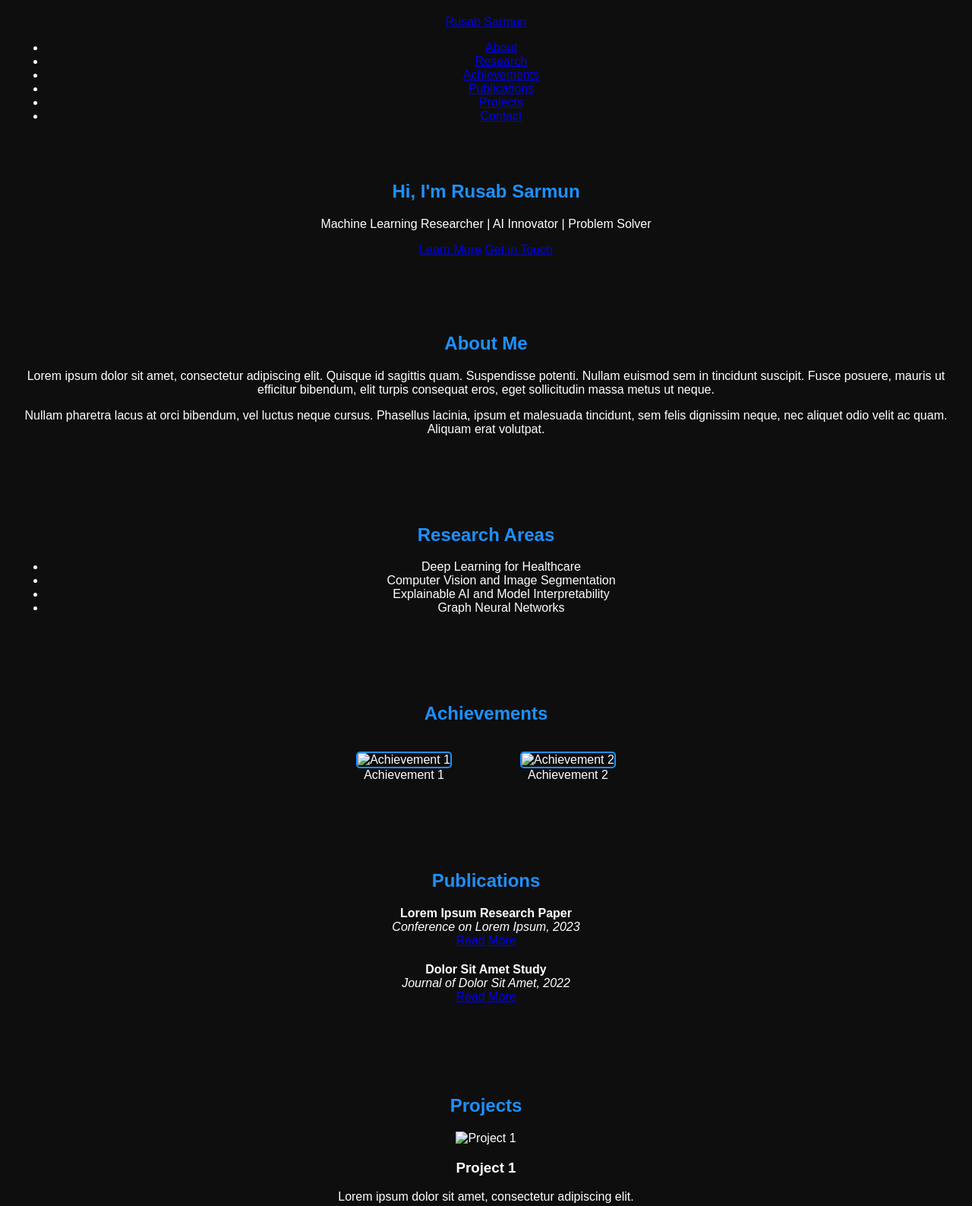
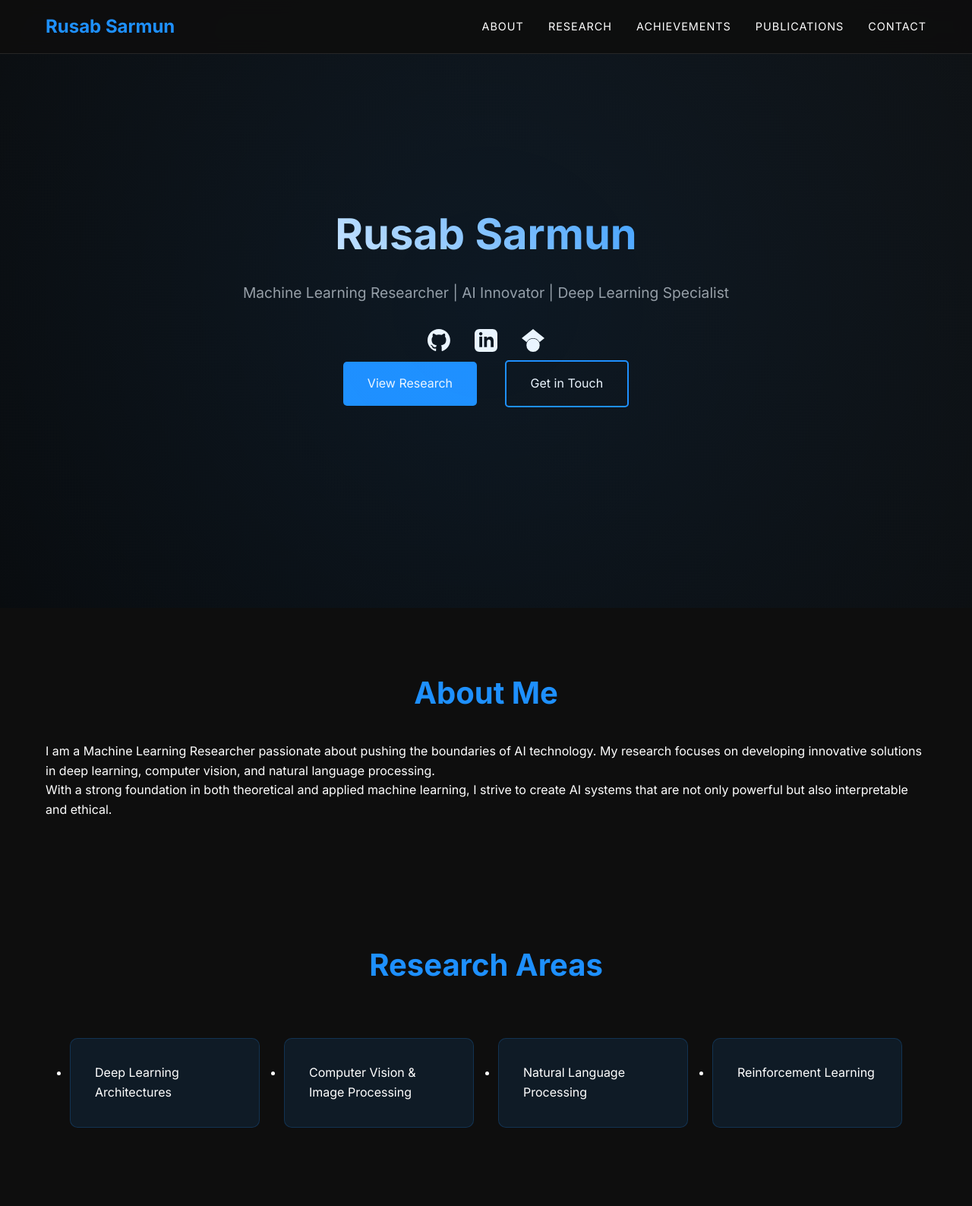
Before and after one commit to Rusab/rusabsarmun.github.io, a plain HTML site: page index.html in a window 1280 px wide. Shown: the top 1587 px of the page at 76% size. Drawn offline with Linux system fonts and the light colour scheme.

Commit message:
base of website

```diff
--- a/index.html
+++ b/index.html
@@ -5,6 +5,7 @@
     <meta name="viewport" content="width=device-width, initial-scale=1.0">
     <title>Rusab Sarmun | ML Researcher</title>
     <link rel="stylesheet" href="style.css">
+    <link href="https://fonts.googleapis.com/css2?family=Inter:wght@400;500;600;700&display=swap" rel="stylesheet">
 </head>
 <body>
     <!-- Navbar -->
@@ -16,7 +17,6 @@
                 <li><a href="#research">Research</a></li>
                 <li><a href="#achievements">Achievements</a></li>
                 <li><a href="#publications">Publications</a></li>
-                <li><a href="#projects">Projects</a></li>
                 <li><a href="#contact">Contact</a></li>
             </ul>
         </div>
@@ -25,10 +25,23 @@
     <!-- Hero Section -->
     <section id="home" class="hero">
         <div class="container">
-            <h1>Hi, I'm Rusab Sarmun</h1>
-            <p>Machine Learning Researcher | AI Innovator | Problem Solver</p>
-            <a href="#about" class="btn">Learn More</a>
-            <a href="#contact" class="btn secondary">Get in Touch</a>
+            <h1>Rusab Sarmun</h1>
+            <p>Machine Learning Researcher | AI Innovator | Deep Learning Specialist</p>
+            <div class="social-links">
+                <a href="https://github.com/rusabsarmun" target="_blank">
+                    <img src="assets/icons/github.svg" alt="GitHub" width="30">
+                </a>
+                <a href="https://linkedin.com/in/rusabsarmun" target="_blank">
+                    <img src="assets/icons/linkedin.svg" alt="LinkedIn" width="30">
+                </a>
+                <a href="https://scholar.google.com/citations?user=YOUR_ID" target="_blank">
+                    <img src="assets/icons/scholar.svg" alt="Google Scholar" width="30">
+                </a>
+            </div>
+            <div class="cta-buttons">
+                <a href="#research" class="btn">View Research</a>
+                <a href="#contact" class="btn secondary">Get in Touch</a>
+            </div>
         </div>
     </section>
 
@@ -36,8 +49,8 @@
     <section id="about">
         <div class="container">
             <h2>About Me</h2>
-            <p>Lorem ipsum dolor sit amet, consectetur adipiscing elit. Quisque id sagittis quam. Suspendisse potenti. Nullam euismod sem in tincidunt suscipit. Fusce posuere, mauris ut efficitur bibendum, elit turpis consequat eros, eget sollicitudin massa metus ut neque.</p>
-            <p>Nullam pharetra lacus at orci bibendum, vel luctus neque cursus. Phasellus lacinia, ipsum et malesuada tincidunt, sem felis dignissim neque, nec aliquet odio velit ac quam. Aliquam erat volutpat.</p>
+            <p>I am a Machine Learning Researcher passionate about pushing the boundaries of AI technology. My research focuses on developing innovative solutions in deep learning, computer vision, and natural language processing.</p>
+            <p>With a strong foundation in both theoretical and applied machine learning, I strive to create AI systems that are not only powerful but also interpretable and ethical.</p>
         </div>
     </section>
 
@@ -46,10 +59,10 @@
         <div class="container">
             <h2>Research Areas</h2>
             <ul class="research-list">
-                <li>Deep Learning for Healthcare</li>
-                <li>Computer Vision and Image Segmentation</li>
-                <li>Explainable AI and Model Interpretability</li>
-                <li>Graph Neural Networks</li>
+                <li>Deep Learning Architectures</li>
+                <li>Computer Vision & Image Processing</li>
+                <li>Natural Language Processing</li>
+                <li>Reinforcement Learning</li>
             </ul>
         </div>
     </section>
@@ -60,14 +73,17 @@
             <h2>Achievements</h2>
             <div class="gallery">
                 <figure>
-                    <img src="assets/images/achievement1.jpg" alt="Achievement 1">
-                    <figcaption>Achievement 1</figcaption>
+                    <img src="assets/images/achievement1.jpg" alt="Research Award">
+                    <figcaption>Best Paper Award - ICML 2023</figcaption>
                 </figure>
                 <figure>
-                    <img src="assets/images/achievement2.jpg" alt="Achievement 2">
-                    <figcaption>Achievement 2</figcaption>
+                    <img src="assets/images/achievement2.jpg" alt="Conference Presentation">
+                    <figcaption>Keynote Speaker - AI Summit 2023</figcaption>
                 </figure>
-                <!-- More images -->
+                <figure>
+                    <img src="assets/images/achievement3.jpg" alt="Research Grant">
+                    <figcaption>Research Excellence Grant 2022</figcaption>
+                </figure>
             </div>
         </div>
     </section>
@@ -75,67 +91,51 @@
     <!-- Publications Section -->
     <section id="publications">
         <div class="container">
-            <h2>Publications</h2>
+            <h2>Selected Publications</h2>
             <ul>
                 <li>
-                    <b>Lorem Ipsum Research Paper</b><br>
-                    <i>Conference on Lorem Ipsum, 2023</i><br>
-                    <a href="#">Read More</a>
+                    <b>"Novel Deep Learning Architecture for Complex Pattern Recognition"</b><br>
+                    <i>International Conference on Machine Learning (ICML), 2023</i><br>
+                    <a href="#" target="_blank">Read Paper</a>
                 </li>
                 <li>
-                    <b>Dolor Sit Amet Study</b><br>
-                    <i>Journal of Dolor Sit Amet, 2022</i><br>
-                    <a href="#">Read More</a>
+                    <b>"Advancing State-of-the-Art in Natural Language Processing"</b><br>
+                    <i>Neural Information Processing Systems (NeurIPS), 2022</i><br>
+                    <a href="#" target="_blank">Read Paper</a>
                 </li>
-                <!-- Add more publications -->
+                <li>
+                    <b>"Innovative Approaches in Computer Vision"</b><br>
+                    <i>IEEE Conference on Computer Vision and Pattern Recognition (CVPR), 2022</i><br>
+                    <a href="#" target="_blank">Read Paper</a>
+                </li>
             </ul>
-        </div>
-    </section>
-
-    <!-- Projects Section -->
-    <section id="projects">
-        <div class="container">
-            <h2>Projects</h2>
-            <div class="project-cards">
-                <div class="card">
-                    <img src="assets/images/project1.jpg" alt="Project 1">
-                    <h3>Project 1</h3>
-                    <p>Lorem ipsum dolor sit amet, consectetur adipiscing elit.</p>
-                    <a href="#">View Project</a>
-                </div>
-                <div class="card">
-                    <img src="assets/images/project2.jpg" alt="Project 2">
-                    <h3>Project 2</h3>
-                    <p>Nullam euismod sem in tincidunt suscipit.</p>
-                    <a href="#">View Project</a>
-                </div>
-                <!-- More projects -->
-            </div>
         </div>
     </section>
 
     <!-- Contact Section -->
     <section id="contact">
         <div class="container">
-            <h2>Contact Me</h2>
-            <form>
-                <input type="text" name="name" placeholder="Your Name" required>
-                <input type="email" name="email" placeholder="Your Email" required>
-                <textarea name="message" placeholder="Your Message" rows="5" required></textarea>
-                <button type="submit">Send</button>
-            </form>
+            <h2>Get in Touch</h2>
+            <p>Interested in collaboration or have questions about my research? Feel free to reach out through any of my social profiles or email me at:</p>
+            <a href="mailto:contact@rusabsarmun.com" class="btn">Email Me</a>
         </div>
     </section>
 
     <!-- Footer -->
     <footer>
         <div class="container">
+            <div class="social-links">
+                <a href="https://github.com/rusabsarmun" target="_blank">
+                    <img src="assets/icons/github.svg" alt="GitHub" width="30">
+                </a>
+                <a href="https://linkedin.com/in/rusabsarmun" target="_blank">
+                    <img src="assets/icons/linkedin.svg" alt="LinkedIn" width="30">
+                </a>
+                <a href="https://scholar.google.com/citations?user=YOUR_ID" target="_blank">
+                    <img src="assets/icons/scholar.svg" alt="Google Scholar" width="30">
+                </a>
+            </div>
             <p>&copy; 2024 Rusab Sarmun. All Rights Reserved.</p>
-            <div class="social-links">
-                <a href="#"><img src="assets/icons/github.svg" alt="GitHub"></a>
-                <a href="#"><img src="assets/icons/linkedin.svg" alt="LinkedIn"></a>
-                <a href="#"><img src="assets/icons/google-scholar.svg" alt="Google Scholar"></a>
-            </div>
         </div>
     </footer>
 </body>
--- a/style.css
+++ b/style.css
@@ -1,90 +1,283 @@
+/* Variables */
+:root {
+    --primary-color: #1e90ff;
+    --secondary-color: #0066cc;
+    --bg-dark: #0e0e0e;
+    --bg-darker: #080808;
+    --text-light: #ffffff;
+    --text-gray: #a0a0a0;
+}
+
 /* General Styles */
-body {
-    font-family: 'Arial', sans-serif;
+* {
     margin: 0;
     padding: 0;
-    color: #fff;
-    background-color: #0e0e0e;
+    box-sizing: border-box;
 }
 
-h1, h2 {
-    color: #1e90ff;
+body {
+    font-family: 'Inter', 'Arial', sans-serif;
+    margin: 0;
+    padding: 0;
+    color: var(--text-light);
+    background-color: var(--bg-dark);
+    line-height: 1.6;
 }
 
 .container {
-    text-align: center;
-    padding: 20px;
+    max-width: 1200px;
+    margin: 0 auto;
+    padding: 0 20px;
 }
 
-/* Header */
-header {
-    background-color: #1e1e1e;
-    padding: 50px 0;
+/* Navigation */
+nav {
+    background-color: rgba(14, 14, 14, 0.95);
+    position: fixed;
+    width: 100%;
+    top: 0;
+    z-index: 1000;
+    backdrop-filter: blur(10px);
+    border-bottom: 1px solid rgba(255, 255, 255, 0.1);
 }
 
-header h1 {
-    font-size: 2.5rem;
-    margin-bottom: 10px;
+nav .container {
+    display: flex;
+    justify-content: space-between;
+    align-items: center;
+    padding: 1rem 20px;
 }
 
-header p {
-    font-size: 1.2rem;
+nav .logo {
+    color: var(--primary-color);
+    text-decoration: none;
+    font-size: 1.5rem;
+    font-weight: bold;
 }
 
-.social-links a {
-    margin: 0 10px;
-    display: inline-block;
-    width: 30px;
-    height: 30px;
+nav ul {
+    display: flex;
+    gap: 2rem;
+    list-style: none;
 }
 
-.social-links img {
-    width: 100%;
-    height: auto;
+nav ul li a {
+    color: var(--text-light);
+    text-decoration: none;
+    transition: color 0.3s ease;
+    font-size: 0.9rem;
+    text-transform: uppercase;
+    letter-spacing: 1px;
 }
 
-/* Main Content */
-main {
-    padding: 20px;
+nav ul li a:hover {
+    color: var(--primary-color);
 }
 
-section {
-    margin-bottom: 40px;
+/* Hero Section */
+.hero {
+    height: 100vh;
+    display: flex;
+    align-items: center;
+    justify-content: center;
+    text-align: center;
+    background: linear-gradient(45deg, var(--bg-darker), var(--bg-dark));
+    position: relative;
+    overflow: hidden;
 }
 
-#achievements .gallery {
-    display: flex;
-    justify-content: center;
-    gap: 10px;
-    flex-wrap: wrap;
+.hero::before {
+    content: '';
+    position: absolute;
+    width: 200%;
+    height: 200%;
+    background: radial-gradient(circle, var(--primary-color) 0%, transparent 70%);
+    opacity: 0.1;
+    animation: rotate 20s linear infinite;
 }
 
-#achievements .gallery img {
-    width: 200px;
-    height: 150px;
-    object-fit: cover;
-    border: 2px solid #1e90ff;
+@keyframes rotate {
+    from { transform: rotate(0deg); }
+    to { transform: rotate(360deg); }
+}
+
+.hero h1 {
+    font-size: 3.5rem;
+    margin-bottom: 1rem;
+    background: linear-gradient(45deg, var(--text-light), var(--primary-color));
+    -webkit-background-clip: text;
+    -webkit-text-fill-color: transparent;
+}
+
+.hero p {
+    font-size: 1.2rem;
+    color: var(--text-gray);
+    margin-bottom: 2rem;
+}
+
+.btn {
+    display: inline-block;
+    padding: 1rem 2rem;
+    background: var(--primary-color);
+    color: var(--text-light);
+    text-decoration: none;
     border-radius: 5px;
+    transition: all 0.3s ease;
+    margin: 0 1rem;
+}
+
+.btn:hover {
+    background: var(--secondary-color);
+    transform: translateY(-2px);
+}
+
+.btn.secondary {
+    background: transparent;
+    border: 2px solid var(--primary-color);
+}
+
+.btn.secondary:hover {
+    background: var(--primary-color);
+}
+
+/* Sections */
+section {
+    padding: 5rem 0;
+}
+
+section h2 {
+    font-size: 2.5rem;
+    margin-bottom: 2rem;
+    text-align: center;
+    color: var(--primary-color);
+}
+
+/* Research Section */
+.research-list {
+    display: grid;
+    grid-template-columns: repeat(auto-fit, minmax(250px, 1fr));
+    gap: 2rem;
+    padding: 2rem;
+}
+
+.research-list li {
+    background: rgba(30, 144, 255, 0.1);
+    padding: 2rem;
+    border-radius: 10px;
+    border: 1px solid rgba(30, 144, 255, 0.2);
     transition: transform 0.3s ease;
 }
 
-#achievements .gallery img:hover {
+.research-list li:hover {
+    transform: translateY(-5px);
+}
+
+/* Publications Section */
+#publications ul {
+    max-width: 800px;
+    margin: 0 auto;
+}
+
+#publications li {
+    background: rgba(255, 255, 255, 0.05);
+    padding: 2rem;
+    border-radius: 10px;
+    margin-bottom: 1.5rem;
+    transition: transform 0.3s ease;
+}
+
+#publications li:hover {
+    transform: translateX(10px);
+}
+
+#publications a {
+    color: var(--primary-color);
+    text-decoration: none;
+}
+
+/* Achievements Gallery */
+.gallery {
+    display: grid;
+    grid-template-columns: repeat(auto-fit, minmax(250px, 1fr));
+    gap: 2rem;
+    padding: 2rem;
+}
+
+.gallery figure {
+    position: relative;
+    overflow: hidden;
+    border-radius: 10px;
+    background: var(--bg-darker);
+}
+
+.gallery img {
+    width: 100%;
+    height: 250px;
+    object-fit: cover;
+    transition: transform 0.5s ease;
+}
+
+.gallery figure:hover img {
     transform: scale(1.1);
 }
 
-#publications ul {
-    list-style: none;
-    padding: 0;
+.gallery figcaption {
+    position: absolute;
+    bottom: 0;
+    left: 0;
+    right: 0;
+    padding: 1rem;
+    background: linear-gradient(transparent, rgba(0,0,0,0.8));
+    transform: translateY(100%);
+    transition: transform 0.3s ease;
 }
 
-#publications li {
-    margin-bottom: 20px;
+.gallery figure:hover figcaption {
+    transform: translateY(0);
 }
 
 /* Footer */
 footer {
+    background-color: var(--bg-darker);
+    padding: 2rem 0;
     text-align: center;
-    padding: 20px;
-    background-color: #1e1e1e;
-    border-top: 1px solid #333;
+    border-top: 1px solid rgba(255, 255, 255, 0.1);
 }
+
+.social-links {
+    display: flex;
+    justify-content: center;
+    gap: 2rem;
+    margin-top: 1rem;
+}
+
+.social-links a {
+    color: var(--text-gray);
+    font-size: 1.5rem;
+    transition: color 0.3s ease;
+}
+
+.social-links a:hover {
+    color: var(--primary-color);
+}
+
+/* Responsive Design */
+@media (max-width: 768px) {
+    nav ul {
+        display: none;
+    }
+
+    .hero h1 {
+        font-size: 2.5rem;
+    }
+
+    .hero p {
+        font-size: 1rem;
+    }
+
+    .btn {
+        display: block;
+        margin: 1rem auto;
+        width: 80%;
+    }
+}
```
Also changed, not shown: assets/icons/github.svg (added), assets/icons/linkedin.svg (added), assets/icons/scholar.svg (added), 1 other file.
